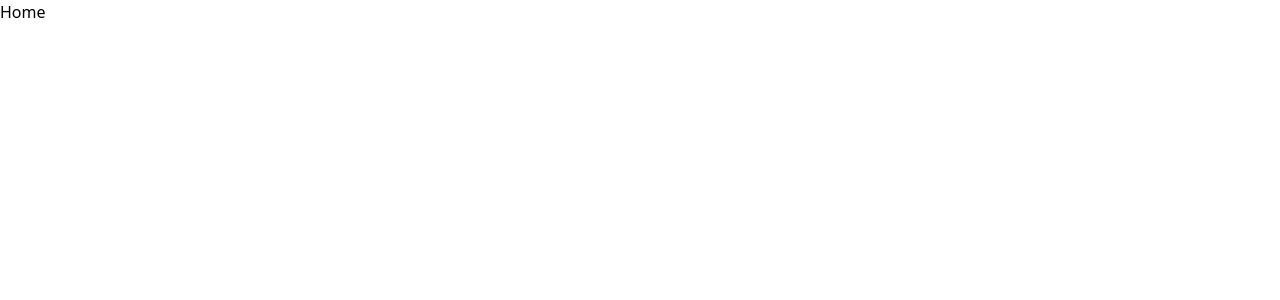
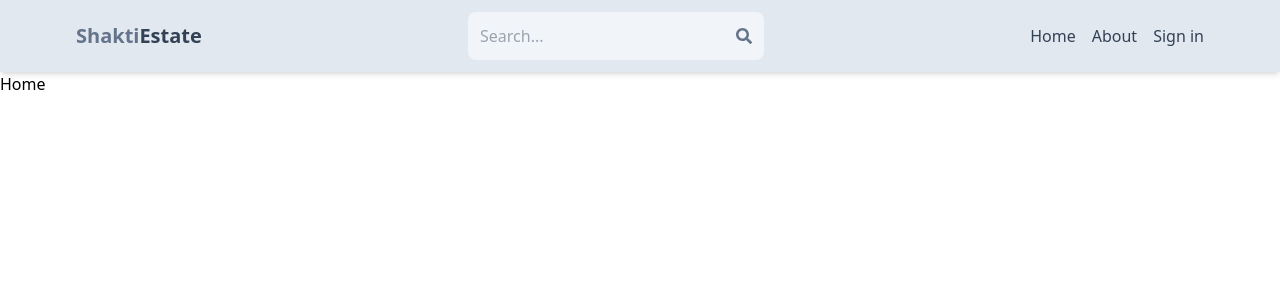
Before and after one commit to ShaktiShresth/mern-realestate, a React (Vite) app in the folder client/: page / in a window 1280 px wide. Shown: the top 300 px of the page. Built offline with nearby package versions, Linux system fonts and the light colour scheme.

Commit message:
crate header component

```diff
--- a/client/package.json
+++ b/client/package.json
@@ -12,6 +12,7 @@
   "dependencies": {
     "react": "^18.2.0",
     "react-dom": "^18.2.0",
+    "react-icons": "^5.0.1",
     "react-router-dom": "^6.22.0"
   },
   "devDependencies": {
--- a/client/src/App.jsx
+++ b/client/src/App.jsx
@@ -4,10 +4,12 @@
 import About from "./pages/About";
 import Profile from "./pages/Profile";
 import SignUp from "./pages/SignUp";
+import Header from "./components/Header";
 
 function App() {
   return (
     <BrowserRouter>
+      <Header />
       <Routes>
         <Route path="/" element={<Home />} />
         <Route path="/sign-in" element={<SignIn />} />
--- /dev/null
+++ b/client/src/components/Header.jsx
@@ -0,0 +1,42 @@
+import { FaSearch } from "react-icons/fa";
+import { Link } from "react-router-dom";
+
+const Header = () => {
+  return (
+    <header className="bg-slate-200 shadow-md">
+      <div className="flex justify-between items-center max-w-6xl mx-auto p-3">
+        <Link to="/">
+          <h1 className="font-bold text-sm sm:text-xl flex flex-wrap">
+            <span className=" text-slate-500">Shakti</span>
+            <span className=" text-slate-700">Estate</span>
+          </h1>
+        </Link>
+        <form className="bg-slate-100 p-3 rounded-lg flex items-center">
+          <input
+            type="text"
+            placeholder="Search..."
+            className="bg-transparent focus:outline-none w-24 sm:w-64"
+          />
+          <FaSearch className="text-slate-500" />
+        </form>
+        <ul className="flex gap-4">
+          <Link to="/">
+            <li className="hidden sm:inline text-slate-700 hover:underline">
+              Home
+            </li>
+          </Link>
+          <Link to="/about">
+            <li className="hidden sm:inline text-slate-700 hover:underline">
+              About
+            </li>
+          </Link>
+          <Link to="/sign-in">
+            <li className="text-slate-700 hover:underline">Sign in</li>
+          </Link>
+        </ul>
+      </div>
+    </header>
+  );
+};
+
+export default Header;
```
Also changed, not shown: 1 other file (tests, documents, lock files or other folders).
